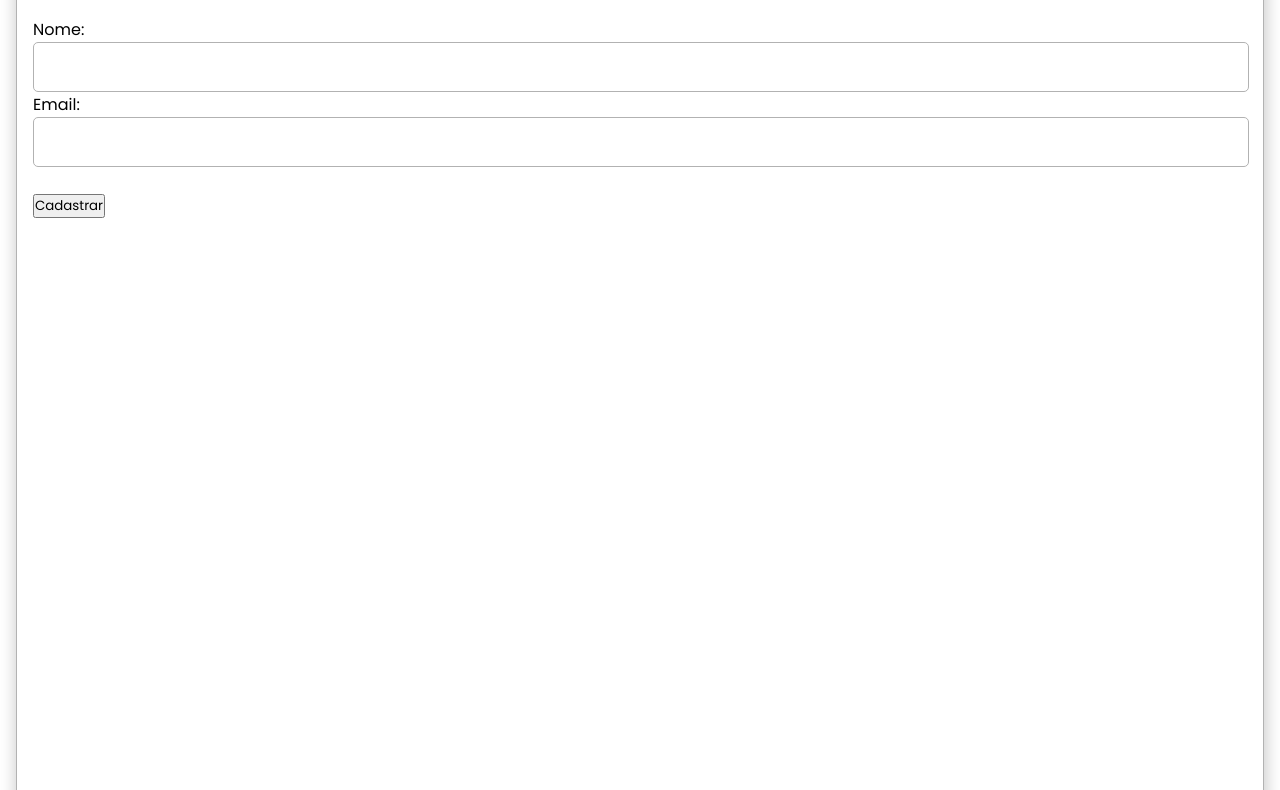
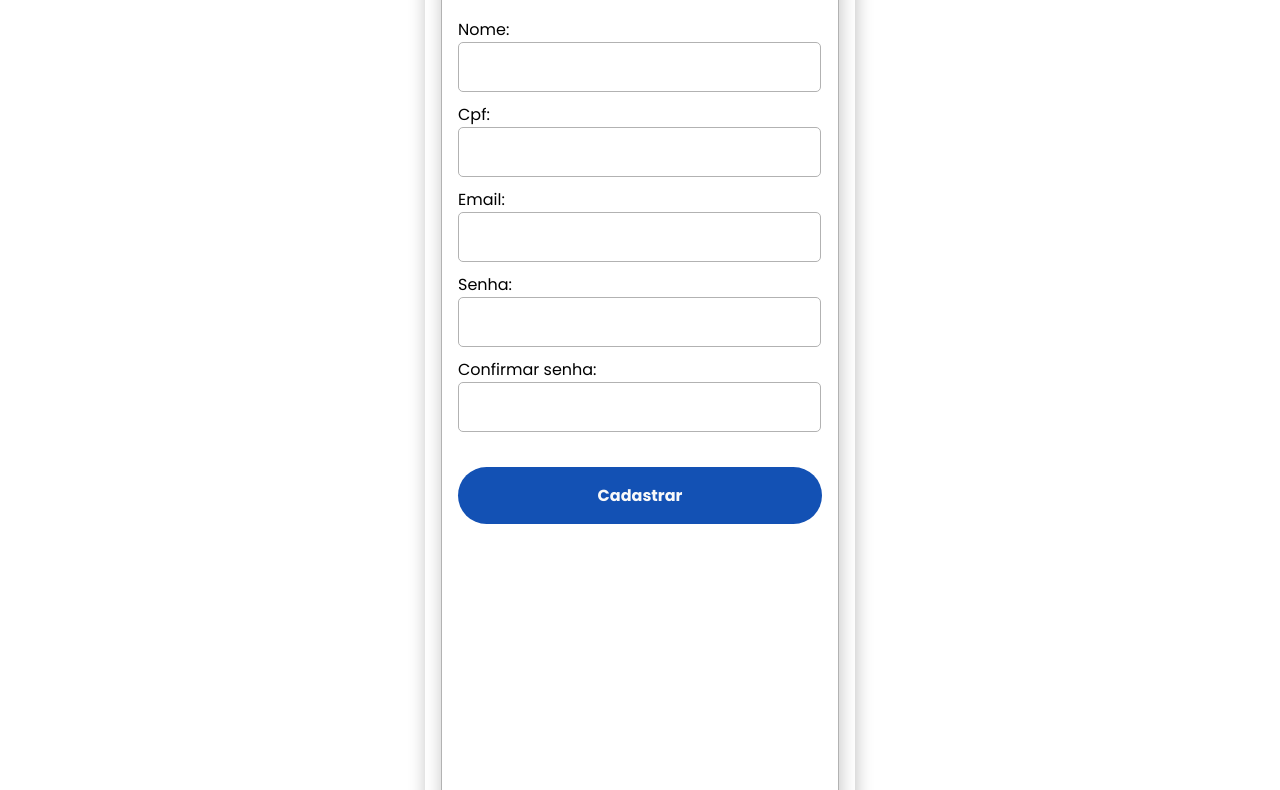
Before and after one commit to LucasKennde/meuprimeironode, a website: page formulario.html in a window 1280 px wide. Shown: the part 162-952 px from the top of the page. Drawn offline with Linux system fonts and the light colour scheme.

Commit message:
Fiz algumas alterações no formulario.

```diff
--- a/css/style.css
+++ b/css/style.css
@@ -6,6 +6,16 @@
 }
 a{
     text-decoration: none;
+}
+body{
+    max-width: 430px;
+    display: block;
+    position: relative;
+    align-items: center;
+    justify-content: center;
+    margin: 0 auto;
+
+    box-shadow: 1px 6px 15px 2px rgba(0, 0, 0, 0.2);
 }
 header{
     display: flex;
@@ -68,9 +78,20 @@ main{
                     outline: none;
                     border: thin solid #b2b2b2;
                     border-radius: 5px;
+                    padding-left: 15px;
+                    width: 95%;
+                    height: 3rem;
+                    margin-bottom: 10px;
+                }
+                button{
                     width: 100%;
-                    height: 3rem;
-
+                    border: none;
+                    font-size: 1rem;
+                    font-weight:bold;
+                    color: #f9f9f9;
+                    padding: 1rem;
+                    border-radius: 5rem;
+                    background-color:#1351B4;
                 }
             }
         }
--- a/formulario.html
+++ b/formulario.html
@@ -5,7 +5,7 @@
     <meta name="viewport" content="width=device-width, initial-scale=1.0">
     <title>Cadastro de Usuário</title>
     <link rel="stylesheet" href="css/style.css">
-
+    <script src="js/script.js"></script>
 </head>
 <body>
 <header>
@@ -22,9 +22,16 @@
             <form id="cadastroForm" >
                 <label for="nome">Nome:</label><br>
                 <input type="text" id="nome" name="nome"><br>
+                <label for="cpf">Cpf:</label><br>
+                <input type="cpf" id="cpf"><br>
                 <label for="email">Email:</label><br>
-                <input type="email" id="email" name="email"><br><br>
-                <button type="submit">Cadastrar</button>
+                <input type="email" id="email" name="email">
+                <label for="senha">Senha:</label><br>
+                <input type="password" id="senha" name="senha">
+                <label for="senha2">Confirmar senha:</label><br>
+                <input type="password" id="senha2" name="senha2">
+
+                <br><br><button type="submit" onclick="enviarFormulario()">Cadastrar</button>
             </form>
         </div>
     </div>
@@ -32,6 +39,6 @@
 <footer>
 
 </footer>
-<script src="js/script.js"></script>
+
 </body>
 </html>
--- a/js/script.js
+++ b/js/script.js
@@ -1,28 +1,51 @@
-const form = document.getElementById('cadastroForm');
-
-form.addEventListener('submit', async function(event) {
-    event.preventDefault();
+function enviarFormulario() {
+    const form = document.getElementById('cadastroForm');
 
     const nome = form.elements.nome.value;
+    const cpf = form.elements.cpf.value;
     const email = form.elements.email.value;
+    const senha = form.elements.senha.value;
+    const senha2 = form.elements.senha2.value;
 
-    try {
-        const response = await fetch('http://localhost:3000/cadastrar', {
-            method: 'POST',
-            headers: {
-                'Content-Type': 'application/json'
-            },
-            body: JSON.stringify({ nome, email })
-        });
+    if (nome.trim() === '') {
+        alert("O campo nome está vazio.");
+        return;
+    } else if (cpf.trim() === '') {
+        alert("O campo cpf está vazio.");
+        return;
+    } else if (email.trim() === '') {
+        alert("O campo Email está vazio.");
+        return;
+    } else if (senha.trim() === '') {
+        alert("O campo Senha está vazio.");
+        return;
+    } else if (senha2.trim() === '') {
+        alert("O campo Confirmar senha está vazio.");
+        return;
+    } else if (senha.trim() != senha2.trim()) {
+        alert("A senha está confirmada!");
+        return;
+    }
 
+    // Realiza a solicitação ao servidor
+    fetch('http://localhost:3000/cadastrar', {
+        method: 'POST',
+        headers: {
+            'Content-Type': 'application/json'
+        },
+        body: JSON.stringify({ nome, cpf, email, senha })
+    })
+    .then(response => {
         if (response.ok) {
             alert('Usuário cadastrado com sucesso!');
             form.reset();
+            window.location.href("inform.html")
         } else {
             alert('Erro ao cadastrar usuário. Tente novamente mais tarde.');
         }
-    } catch (error) {
+    })
+    .catch(error => {
         console.error('Erro:', error);
         alert('Ocorreu um erro. Verifique o console para mais detalhes.');
-    }
-});
+    });
+}
```
Also changed, not shown: server.js (+4 -3 lines).
